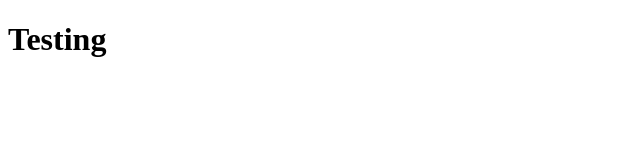
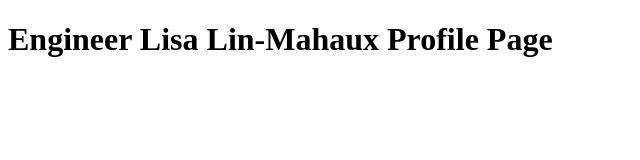
Before and after one commit to lisa-yclin-mahaux/lisa-yclin-mahaux.github.io, a plain HTML site: page index.html in a window 1280 px wide. Shown: the whole page, without its empty margins (0-640 px from the left). Drawn offline with Linux system fonts and the light colour scheme.

Commit message:
Update index.html

```diff
--- a/index.html
+++ b/index.html
@@ -8,6 +8,6 @@
   <link rel="icon" href="favicon.png">
 </head>
 <body>
-  <h1>Testing</h1>
+  <h1>Engineer Lisa Lin-Mahaux Profile Page</h1>
 </body>
 </html>
```
